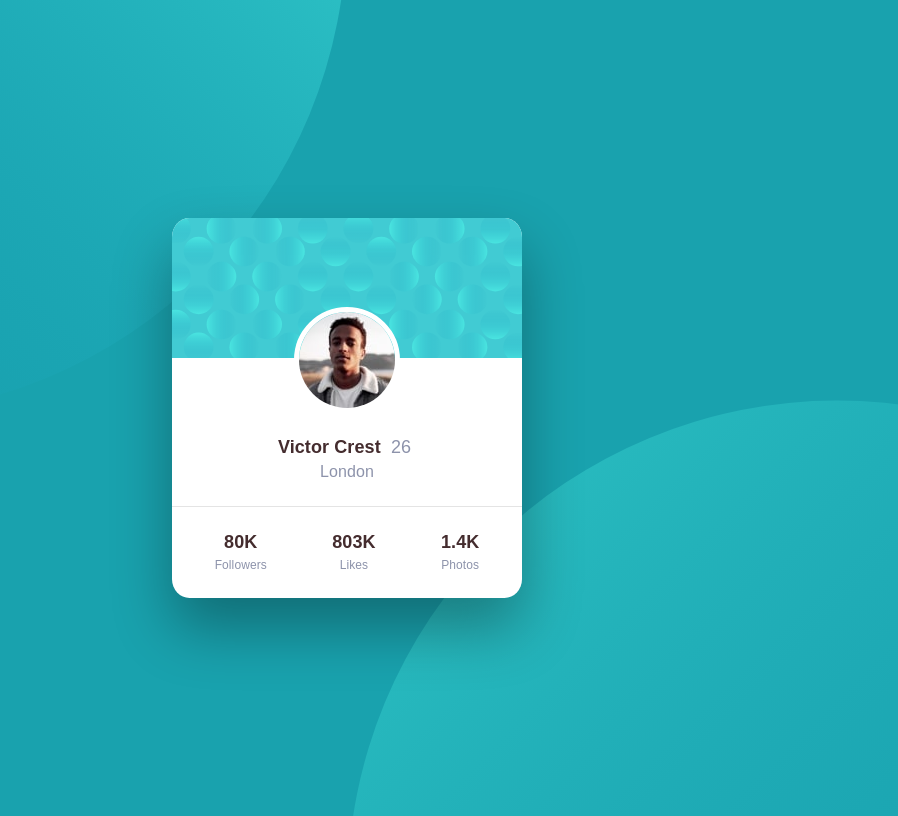
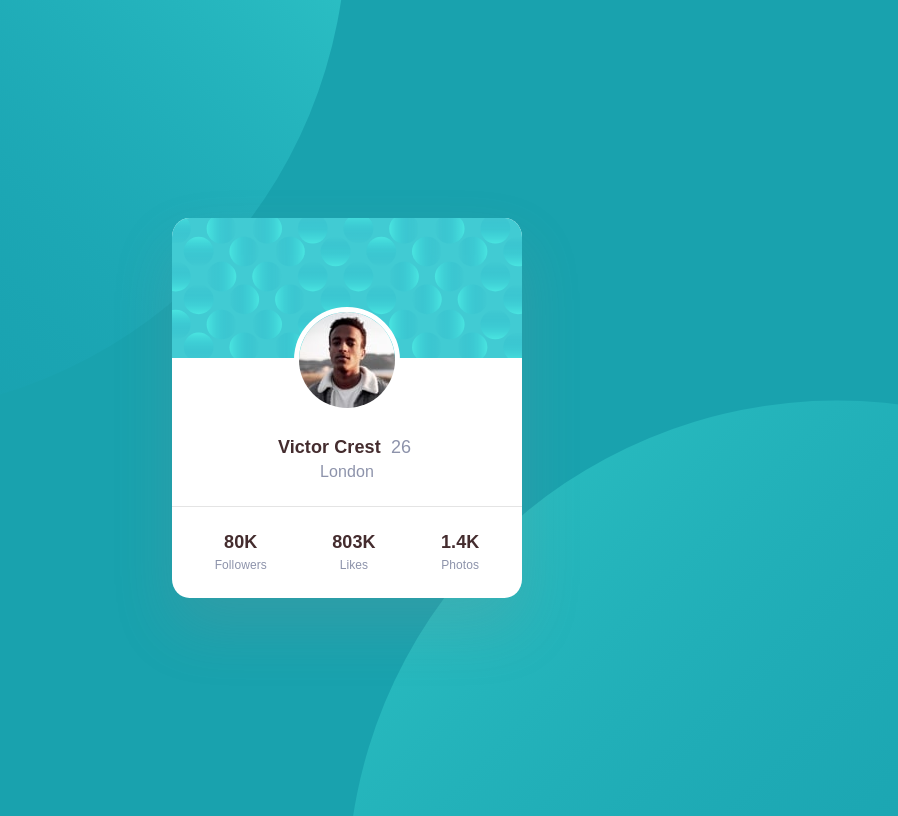
Before and after one commit to NathaliaRiascos/Profile-card-, a plain HTML site: page index.html in a window 1280 px wide. Shown: the whole page, without its empty margins (293-1191 px from the left). Drawn offline with Linux system fonts and the light colour scheme; a web font is replaced by a local one.

Commit message:
Se corrigio la sombra

```diff
--- a/css/styles.css
+++ b/css/styles.css
@@ -39,7 +39,7 @@ main{
      height: 380px;
      width: 350px;
      border-radius: 5%;
-     box-shadow: 0px 30px 60px rgba(2, 2, 2, 0.329);
+     box-shadow: 0px 30px 60px rgba(141, 139, 139, 0.2);
      overflow: hidden;
 }
 
```
